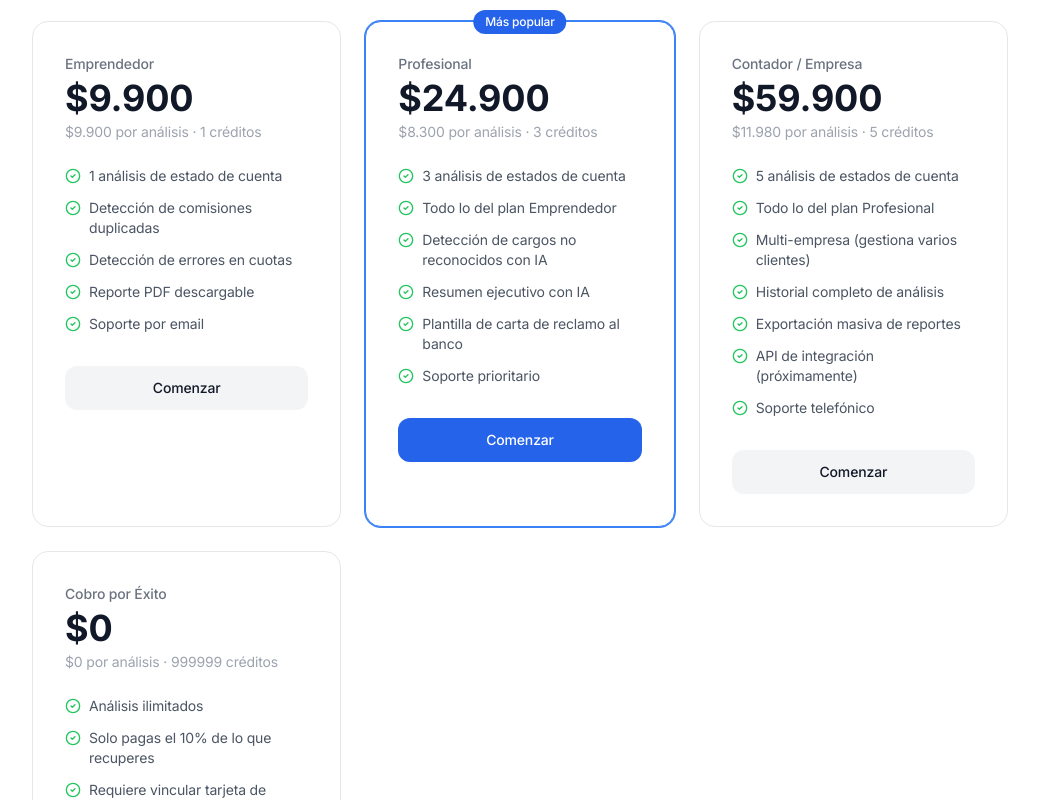
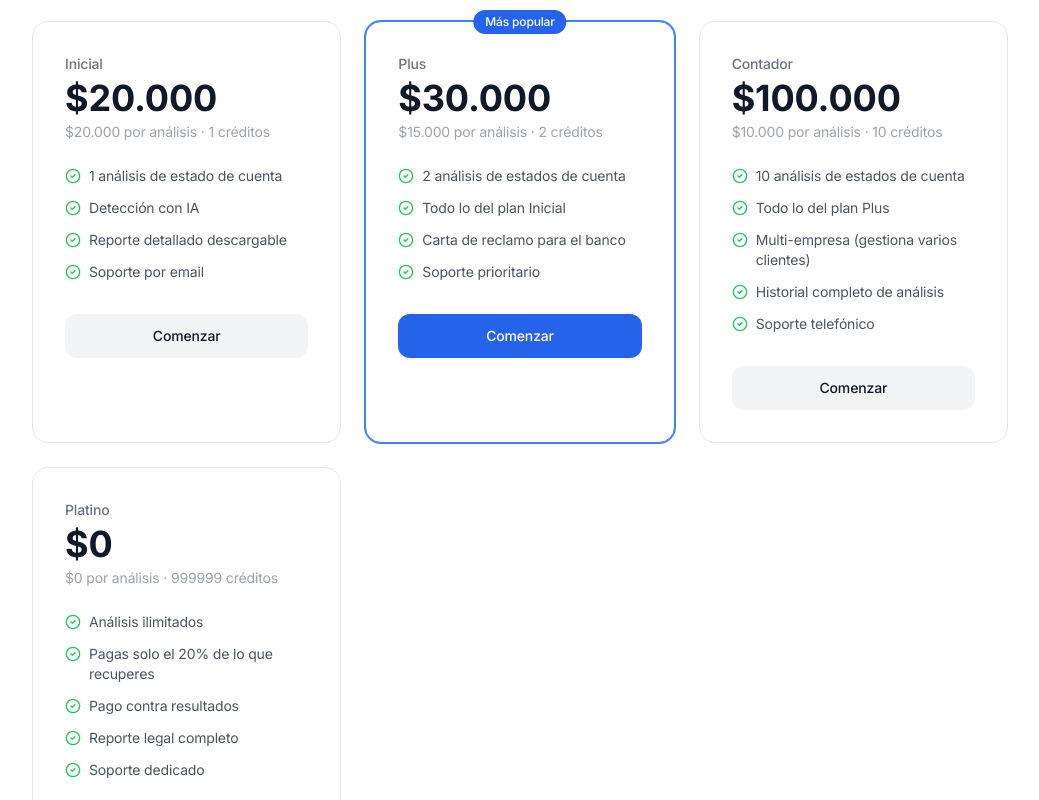
Before and after one commit to eviguera/cobro-detector, a Next.js app: page / in a window 1280 px wide. Shown: the part 2020-2820 px from the top of the page, without its empty margins (120-1159 px from the left). Built offline with nearby package versions, Linux system fonts and the light colour scheme.

Commit message:
feat: nuevos planes (Inicial k, Plus k, Contador k, Platino 20%)

```diff
--- a/src/app/(dashboard)/precios/buy-button.tsx
+++ b/src/app/(dashboard)/precios/buy-button.tsx
@@ -1,7 +1,7 @@
 'use client'
 
 import { useState } from 'react'
-import { Loader2, ShoppingCart, CreditCard } from 'lucide-react'
+import { Loader2, ShoppingCart, ArrowRight } from 'lucide-react'
 import type { Plan } from '@/types/database.types'
 import { toast } from 'sonner'
 
@@ -14,9 +14,8 @@
   const [loading, setLoading] = useState(false)
 
   const handleBuy = async () => {
-    // Plan de éxito (10% de lo recuperado) requiere tarjeta
-    if (plan.key === 'success_fee') {
-      toast.info('Para este plan necesitas vincular tu tarjeta de crédito/débito. Contacta a soporte para configurarlo.')
+    if (plan.percentage) {
+      window.location.href = '/analisis'
       return
     }
 
@@ -35,18 +34,14 @@
         return
       }
 
-      // En desarrollo usamos sandboxInitPoint, en producción initPoint
-      const isDev = process.env.NODE_ENV === 'development'
-      const payUrl = isDev ? data.sandboxInitPoint : data.initPoint
+      const payUrl = data.sandboxInitPoint || data.initPoint
 
       if (!payUrl) {
         toast.error('No se pudo obtener el link de pago')
         return
       }
 
-      // Redirigir a Mercado Pago
       window.location.href = payUrl
-
     } catch {
       toast.error('Error de conexión. Intenta nuevamente.')
     } finally {
@@ -54,13 +49,15 @@
     }
   }
 
+  const isPlatino = !!plan.percentage
+
   return (
     <button
       onClick={handleBuy}
       disabled={loading}
       className={`w-full py-3 rounded-xl font-medium text-sm transition-colors flex items-center justify-center gap-2 disabled:opacity-60 ${
-        plan.key === 'success_fee'
-          ? 'bg-green-600 text-white hover:bg-green-700'
+        isPlatino
+          ? 'bg-amber-500 text-white hover:bg-amber-600'
           : highlighted
             ? 'bg-blue-600 text-white hover:bg-blue-700'
             : 'bg-gray-100 text-gray-900 hover:bg-gray-200'
@@ -68,8 +65,8 @@
     >
       {loading ? (
         <><Loader2 className="w-4 h-4 animate-spin" /> Preparando pago...</>
-      ) : plan.key === 'success_fee' ? (
-        <><CreditCard className="w-4 h-4" /> Vincular tarjeta</>
+      ) : isPlatino ? (
+        <><ArrowRight className="w-4 h-4" /> Comenzar ahora</>
       ) : (
         <><ShoppingCart className="w-4 h-4" /> Comprar {plan.name}</>
       )}
--- a/src/app/(dashboard)/precios/page.tsx
+++ b/src/app/(dashboard)/precios/page.tsx
@@ -1,6 +1,6 @@
 import { PLANS } from '@/lib/plans'
 import { formatCLP } from '@/lib/utils'
-import { CheckCircle2, Zap } from 'lucide-react'
+import { CheckCircle2, Zap, Percent } from 'lucide-react'
 import { createClient } from '@/lib/supabase/server'
 import type { Credits } from '@/types/database.types'
 import BuyButton from './buy-button'
@@ -15,17 +15,19 @@
   return (
     <div className="animate-fade-in">
       <div className="mb-8">
-        <h1 className="text-2xl font-bold text-gray-900 mb-2">Comprar créditos</h1>
-        <p className="text-sm text-gray-500">
-          Cada crédito = 1 análisis completo de estado de cuenta.
-          Tienes <strong>{creditsLeft} crédito{creditsLeft !== 1 ? 's' : ''}</strong> disponibles.
+        <h1 className="text-2xl font-bold text-gray-900 dark:text-gray-100 mb-2">Planes</h1>
+        <p className="text-sm text-gray-500 dark:text-gray-400">
+          Elegí el plan que mejor se adapte a tu negocio.
+          {creditsLeft > 0 && <> Tienes <strong>{creditsLeft} crédito{creditsLeft !== 1 ? 's' : ''}</strong> disponibles.</>}
         </p>
       </div>
 
       <div className="grid md:grid-cols-4 gap-6 max-w-5xl">
-        {PLANS.map(plan => (
-          <div key={plan.key} className={`bg-white rounded-2xl border p-7 flex flex-col relative ${
-            plan.highlighted ? 'border-blue-500 ring-1 ring-blue-500' : 'border-gray-200'
+        {PLANS.map(plan => {
+          const isPlatino = !!plan.percentage
+          return (
+            <div key={plan.key} className={`bg-white dark:bg-gray-900/60 backdrop-blur-sm rounded-2xl border p-7 flex flex-col relative ${
+              plan.highlighted ? 'border-blue-500 ring-1 ring-blue-500 dark:border-blue-400 dark:ring-blue-400' : 'border-gray-200 dark:border-gray-800/40'
             }`}>
               {plan.highlighted && (
                 <div className="absolute -top-3 left-1/2 -translate-x-1/2">
@@ -37,32 +39,45 @@
               )}
 
               <div className="mb-6">
-              <p className="text-sm font-medium text-gray-500 mb-3">{plan.name}</p>
+                <div className="flex items-center gap-2 mb-3">
+                  <p className="text-sm font-semibold text-gray-900 dark:text-gray-100">{plan.name}</p>
+                  {isPlatino && (
+                    <span className="text-[10px] font-semibold bg-amber-100 dark:bg-amber-900/30 text-amber-700 dark:text-amber-400 px-2 py-0.5 rounded-full flex items-center gap-1">
+                      <Percent className="w-3 h-3" />
+                      {plan.percentage}%
+                    </span>
+                  )}
+                </div>
                 <div className="flex items-baseline gap-1 mb-1">
-                <span className="text-4xl font-bold text-gray-900">{formatCLP(plan.price)}</span>
+                  <span className="text-4xl font-bold text-gray-900 dark:text-gray-100">
+                    {isPlatino ? `${plan.percentage}%` : formatCLP(plan.price)}
+                  </span>
                 </div>
-              <p className="text-xs text-gray-400">
-                {plan.credits} créditos · {formatCLP(plan.pricePerAnalysis)} c/u
+                <p className="text-xs text-gray-400 dark:text-gray-500">
+                  {isPlatino
+                    ? 'De lo recuperado · Sin costo fijo'
+                    : `${plan.credits} crédito${plan.credits !== 1 ? 's' : ''} · ${formatCLP(plan.pricePerAnalysis)} c/u`}
                 </p>
               </div>
 
               <ul className="space-y-3 mb-8 flex-1">
                 {plan.features.map(f => (
                   <li key={f} className="flex items-start gap-2.5">
-                  <CheckCircle2 className="w-4 h-4 text-green-500 flex-shrink-0 mt-0.5" />
-                  <span className="text-sm text-gray-600">{f}</span>
+                    <CheckCircle2 className={`w-4 h-4 flex-shrink-0 mt-0.5 ${isPlatino ? 'text-amber-500' : 'text-green-500'}`} />
+                    <span className="text-sm text-gray-600 dark:text-gray-300">{f}</span>
                   </li>
                 ))}
               </ul>
 
               <BuyButton plan={plan} highlighted={plan.highlighted} />
             </div>
-        ))}
+          )
+        })}
       </div>
 
       <div className="mt-8 max-w-4xl">
-        <div className="bg-gray-50 rounded-xl border border-gray-200 p-5">
-          <h3 className="font-semibold text-gray-900 text-sm mb-3">Preguntas frecuentes</h3>
+        <div className="bg-gray-50 dark:bg-gray-900/40 rounded-xl border border-gray-200 dark:border-gray-800/40 p-5">
+          <h3 className="font-semibold text-gray-900 dark:text-gray-100 text-sm mb-3">Preguntas frecuentes</h3>
           <div className="space-y-4">
             {[
               {
@@ -71,16 +86,20 @@
               },
               {
                 q: '¿Qué incluye un análisis?',
-                a: 'Detección de comisiones duplicadas, errores en cuotas, cargos no reconocidos, resumen con IA y reporte PDF listo para el banco.',
+                a: 'Detección de comisiones duplicadas, errores en cuotas, cargos no reconocidos, resumen con IA y reporte detallado listo para el banco.',
+              },
+              {
+                q: '¿Cómo funciona el plan Platino?',
+                a: 'Sin costo fijo. Subís tu estado de cuenta, detectamos los cobros injustificados, y solo pagás el 20% de lo que lográs recuperar. El reporte se libera una vez acreditado el pago.',
               },
               {
                 q: '¿Cómo pago?',
-                a: 'Aceptamos tarjetas de débito y crédito a través de Mercado Pago. También puedes pagar por transferencia (contacta soporte).',
+                a: 'Aceptamos tarjetas de débito y crédito a través de Mercado Pago.',
               },
             ].map(item => (
               <div key={item.q}>
-                <p className="text-sm font-medium text-gray-900">{item.q}</p>
-                <p className="text-sm text-gray-500 mt-1">{item.a}</p>
+                <p className="text-sm font-medium text-gray-900 dark:text-gray-100">{item.q}</p>
+                <p className="text-sm text-gray-500 dark:text-gray-400 mt-1">{item.a}</p>
               </div>
             ))}
           </div>
--- a/src/lib/plans.ts
+++ b/src/lib/plans.ts
@@ -2,67 +2,61 @@
 
 export const PLANS: Plan[] = [
   {
-    key: 'starter',
-    name: 'Emprendedor',
+    key: 'inicial',
+    name: 'Inicial',
     credits: 1,
-    price: 9900,
-    pricePerAnalysis: 9900,
+    price: 20000,
+    pricePerAnalysis: 20000,
     features: [
       '1 análisis de estado de cuenta',
-      'Detección de comisiones duplicadas',
-      'Detección de errores en cuotas',
-      'Reporte PDF descargable',
+      'Detección con IA',
+      'Reporte detallado descargable',
       'Soporte por email',
     ],
   },
   {
-    key: 'professional',
-    name: 'Profesional',
-    credits: 3,
-    price: 24900,
-    pricePerAnalysis: 8300,
+    key: 'plus',
+    name: 'Plus',
+    credits: 2,
+    price: 30000,
+    pricePerAnalysis: 15000,
     highlighted: true,
     features: [
-      '3 análisis de estados de cuenta',
-      'Todo lo del plan Emprendedor',
-      'Detección de cargos no reconocidos con IA',
-      'Resumen ejecutivo con IA',
-      'Plantilla de carta de reclamo al banco',
+      '2 análisis de estados de cuenta',
+      'Todo lo del plan Inicial',
+      'Carta de reclamo para el banco',
       'Soporte prioritario',
     ],
   },
   {
-    key: 'enterprise',
-    name: 'Contador / Empresa',
-    credits: 5,
-    price: 59900,
-    pricePerAnalysis: 11980,
+    key: 'contador',
+    name: 'Contador',
+    credits: 10,
+    price: 100000,
+    pricePerAnalysis: 10000,
     features: [
-      '5 análisis de estados de cuenta',
-      'Todo lo del plan Profesional',
+      '10 análisis de estados de cuenta',
+      'Todo lo del plan Plus',
       'Multi-empresa (gestiona varios clientes)',
       'Historial completo de análisis',
-      'Exportación masiva de reportes',
-      'API de integración (próximamente)',
       'Soporte telefónico',
     ],
   },
   {
-    key: 'success_fee',
-    name: 'Cobro por Éxito',
-    credits: 999999, // Ilimitado (se cobra por éxito)
-    price: 0, // No tiene precio fijo
+    key: 'platino',
+    name: 'Platino',
+    credits: 999999,
+    price: 0,
     pricePerAnalysis: 0,
+    percentage: 20,
     features: [
       'Análisis ilimitados',
-      'Solo pagas el 10% de lo que recuperes',
-      'Requiere vincular tarjeta de crédito/débito',
-      'Detección con IA avanzada',
-      'Reporte legal para el banco',
-      'Soporte prioritario 24/7',
-      'Gestión de cobro (próximamente)',
+      'Pagas solo el 20% de lo que recuperes',
+      'Pago contra resultados',
+      'Reporte legal completo',
+      'Soporte dedicado',
     ],
   },
 ]
 
-export const FREE_CREDITS = 1 // análisis gratis al registrarse
+export const FREE_CREDITS = 0
--- a/src/types/database.types.ts
+++ b/src/types/database.types.ts
@@ -486,4 +486,5 @@
   pricePerAnalysis: number
   highlighted?: boolean
   features: string[]
+  percentage?: number // % de lo recuperado (ej: 20 = 20%, solo planes Platino)
 }
```
Lines whose indentation alone changed are shown as unchanged.
